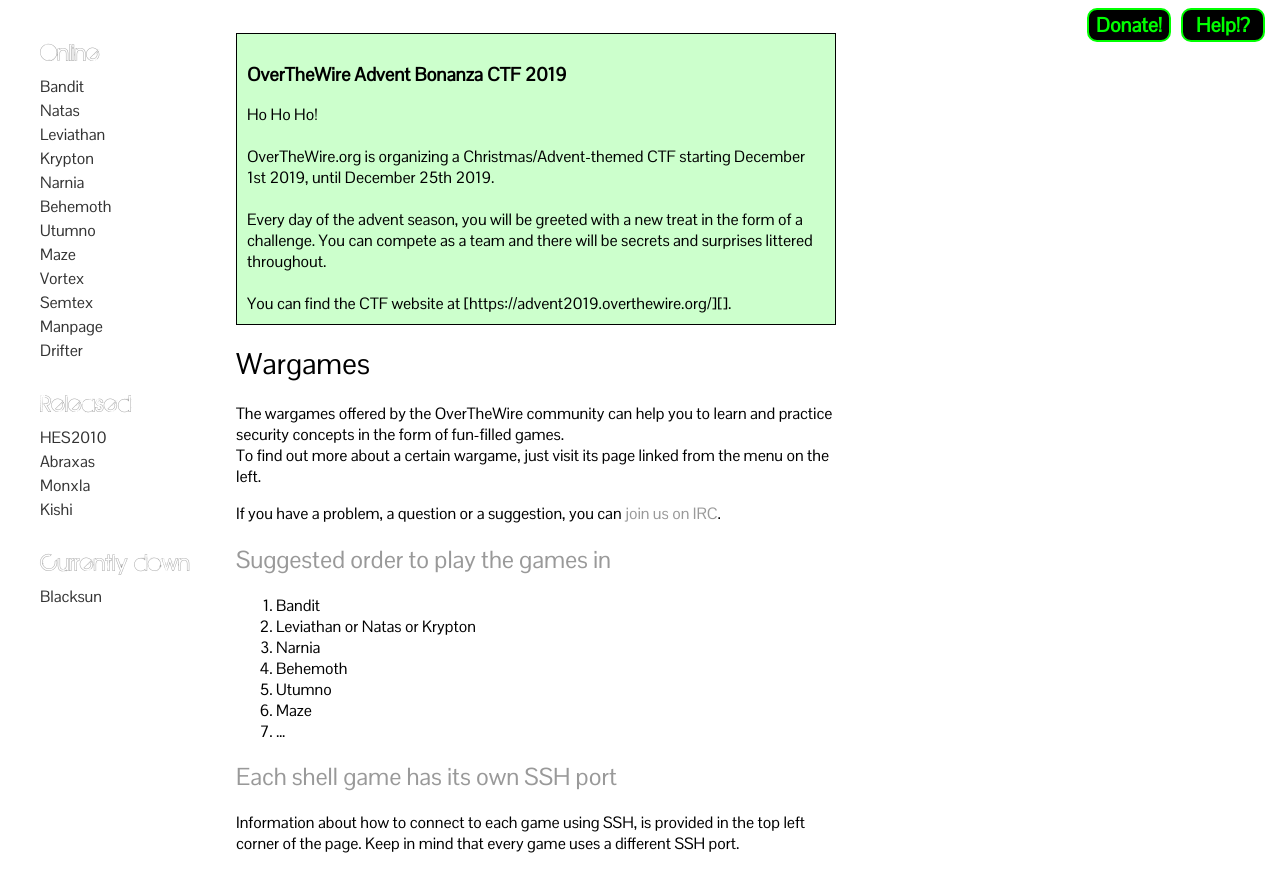
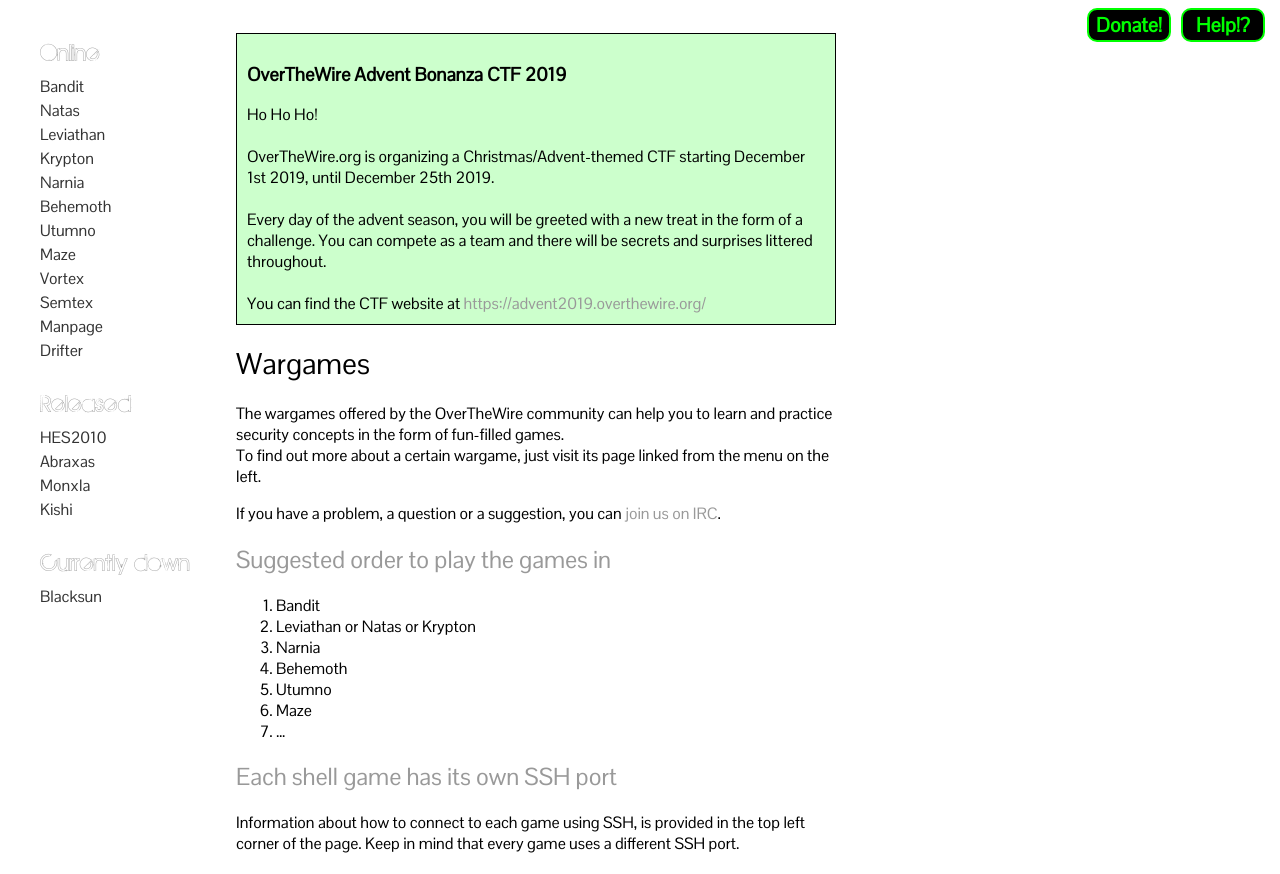
Before and after one commit to OverTheWireOrg/OverTheWire-website, a Jekyll site: the page built from wargames/index.md, in a window 1280 px wide, cut to the strip 77-951 px from the top of the page. Built offline with Jekyll 4.4.1, drawn with Linux system fonts in a browser that asks for light colours; part of the change alters nothing that is shown.

```diff
--- a/wargames/index.md
+++ b/wargames/index.md
@@ -14,7 +14,7 @@ Every day of the advent season, you will be greeted with a new treat in the
 form of a challenge. You can compete as a team and there will be secrets and
 surprises littered throughout.
 <br><br>
-You can find the CTF website at [https://advent2019.overthewire.org/][].
+You can find the CTF website at <a href="https://advent2019.overthewire.org/">https://advent2019.overthewire.org/</a>
 {% include endNote.html %}
 
 
```
